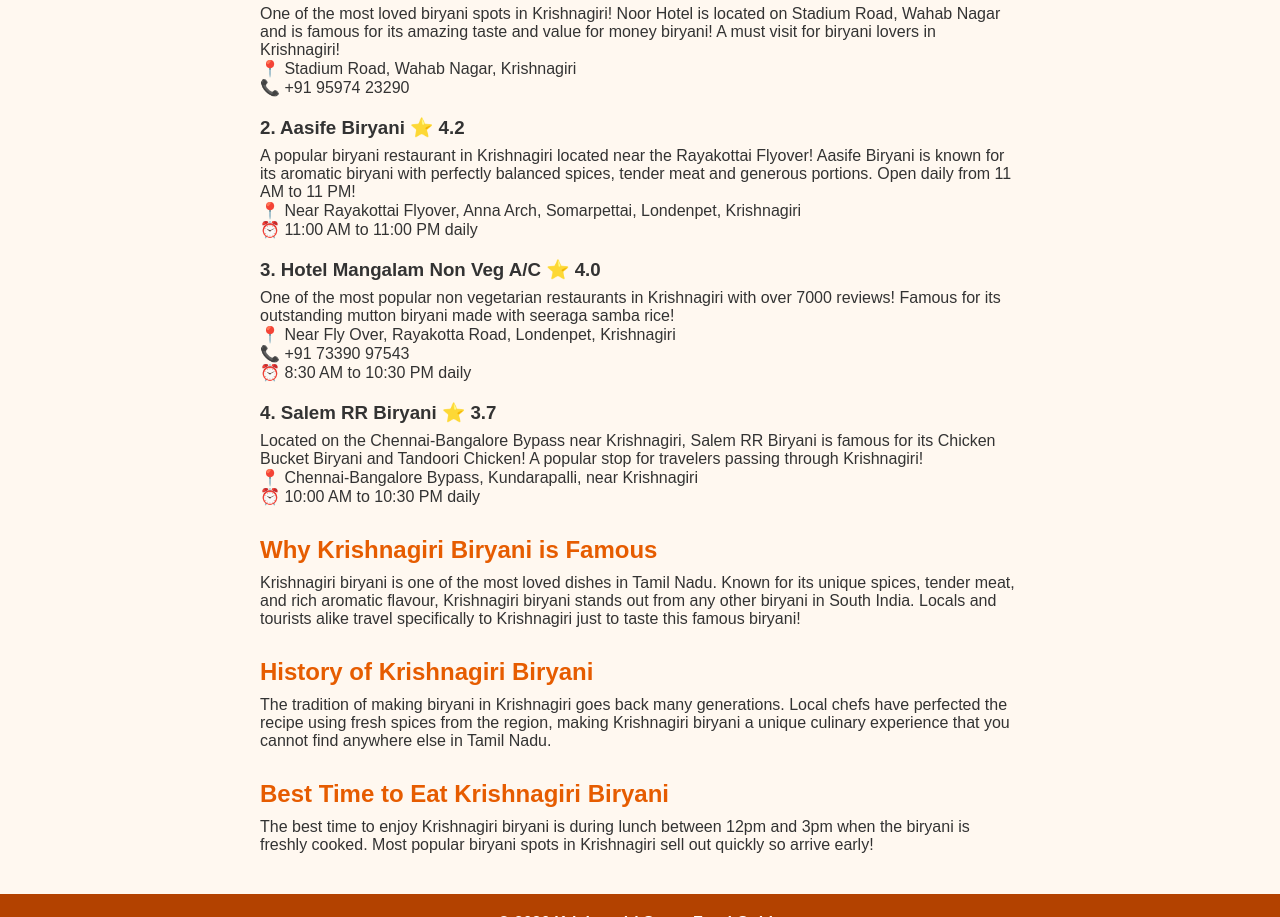
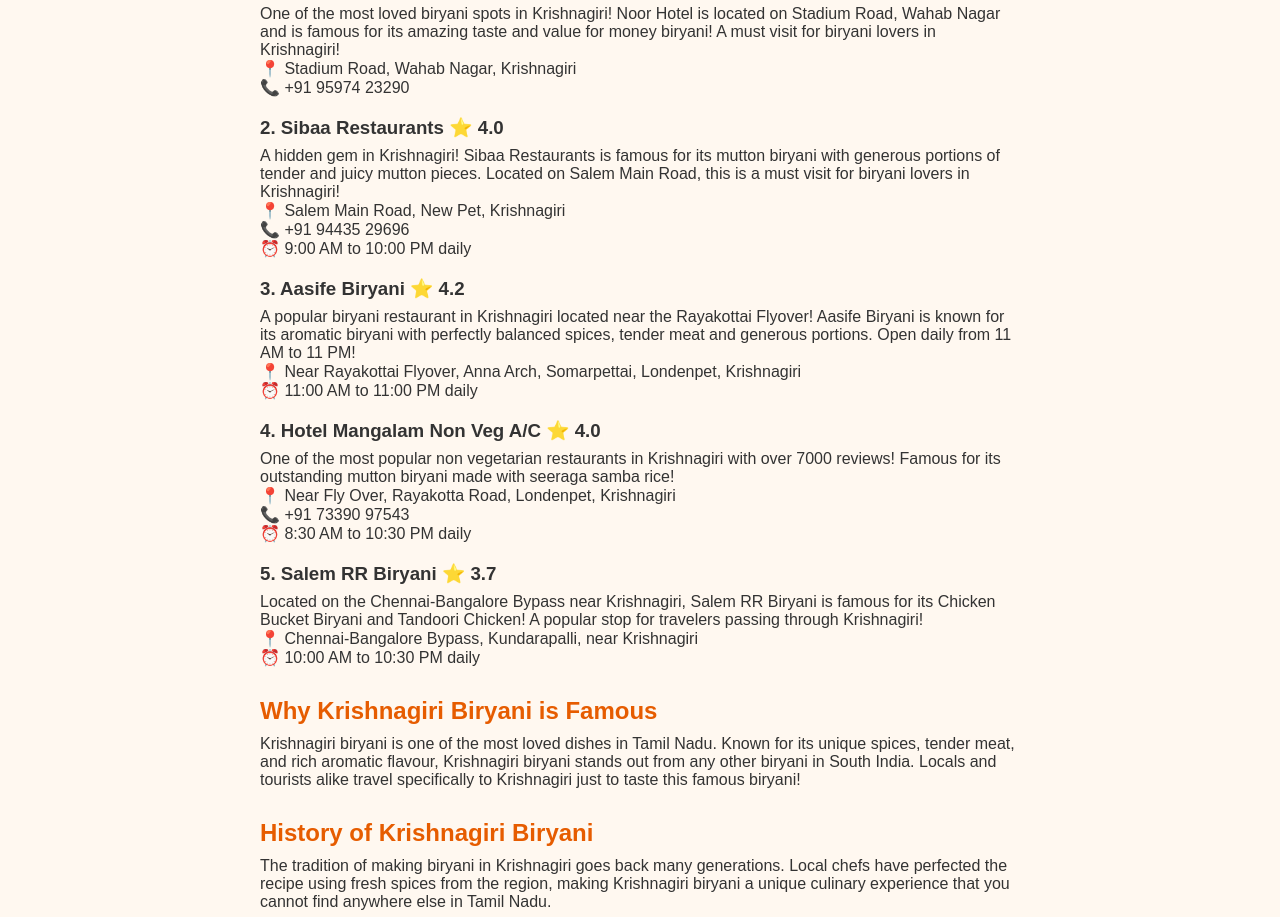
Before and after one commit to Baraththebilli/krishnagiri-street-food, a plain HTML site: page biryani.html in a window 1280 px wide. Shown: the part 985-1902 px from the top of the page. Drawn offline with Linux system fonts and the light colour scheme.

Commit message:
Update biryani restaurant listings and details

```diff
--- a/biryani.html
+++ b/biryani.html
@@ -38,18 +38,24 @@
     <p>📍 Stadium Road, Wahab Nagar, Krishnagiri</p>
     <p>📞 +91 95974 23290</p>
 
-    <h3>2. Aasife Biryani ⭐ 4.2</h3>
+    <h3>2. Sibaa Restaurants ⭐ 4.0</h3>
+    <p>A hidden gem in Krishnagiri! Sibaa Restaurants is famous for its mutton biryani with generous portions of tender and juicy mutton pieces. Located on Salem Main Road, this is a must visit for biryani lovers in Krishnagiri!</p>
+    <p>📍 Salem Main Road, New Pet, Krishnagiri</p>
+    <p>📞 +91 94435 29696</p>
+    <p>⏰ 9:00 AM to 10:00 PM daily</p>
+
+    <h3>3. Aasife Biryani ⭐ 4.2</h3>
     <p>A popular biryani restaurant in Krishnagiri located near the Rayakottai Flyover! Aasife Biryani is known for its aromatic biryani with perfectly balanced spices, tender meat and generous portions. Open daily from 11 AM to 11 PM!</p>
     <p>📍 Near Rayakottai Flyover, Anna Arch, Somarpettai, Londenpet, Krishnagiri</p>
     <p>⏰ 11:00 AM to 11:00 PM daily</p>
 
-    <h3>3. Hotel Mangalam Non Veg A/C ⭐ 4.0</h3>
+    <h3>4. Hotel Mangalam Non Veg A/C ⭐ 4.0</h3>
     <p>One of the most popular non vegetarian restaurants in Krishnagiri with over 7000 reviews! Famous for its outstanding mutton biryani made with seeraga samba rice!</p>
     <p>📍 Near Fly Over, Rayakotta Road, Londenpet, Krishnagiri</p>
     <p>📞 +91 73390 97543</p>
     <p>⏰ 8:30 AM to 10:30 PM daily</p>
 
-    <h3>4. Salem RR Biryani ⭐ 3.7</h3>
+    <h3>5. Salem RR Biryani ⭐ 3.7</h3>
     <p>Located on the Chennai-Bangalore Bypass near Krishnagiri, Salem RR Biryani is famous for its Chicken Bucket Biryani and Tandoori Chicken! A popular stop for travelers passing through Krishnagiri!</p>
     <p>📍 Chennai-Bangalore Bypass, Kundarapalli, near Krishnagiri</p>
     <p>⏰ 10:00 AM to 10:30 PM daily</p>
```
